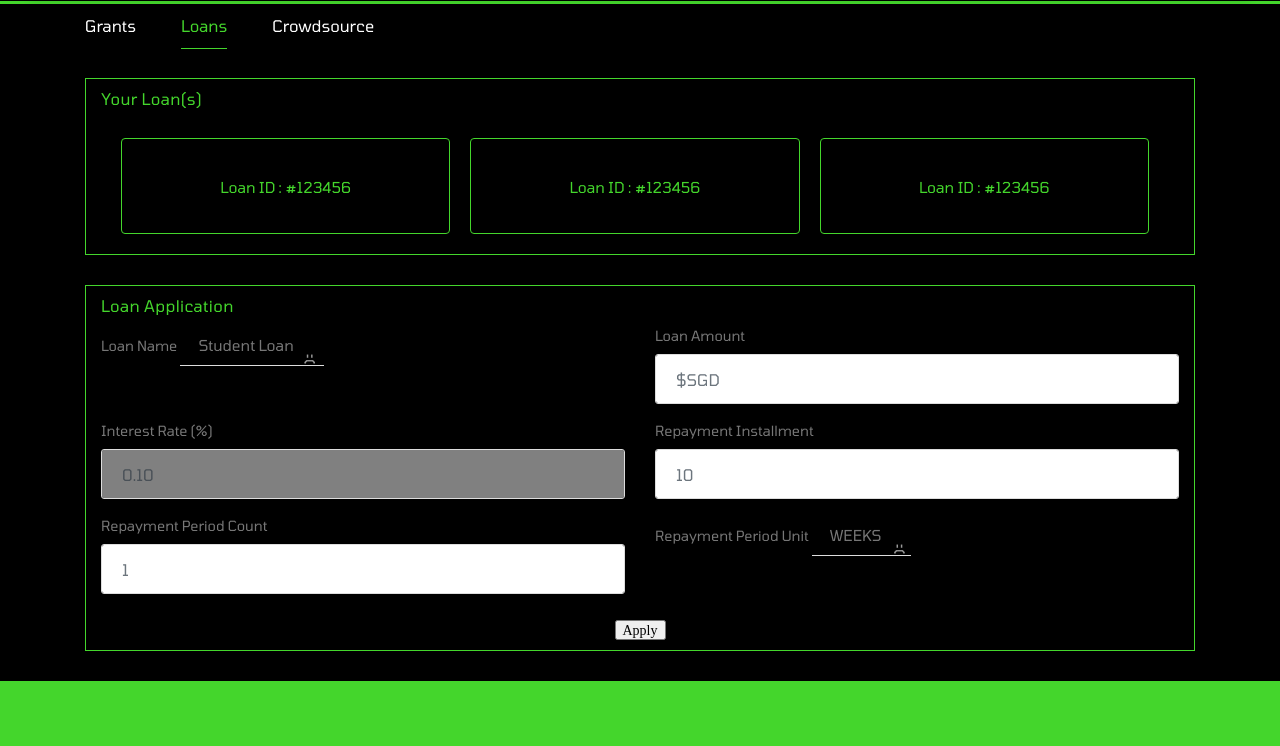
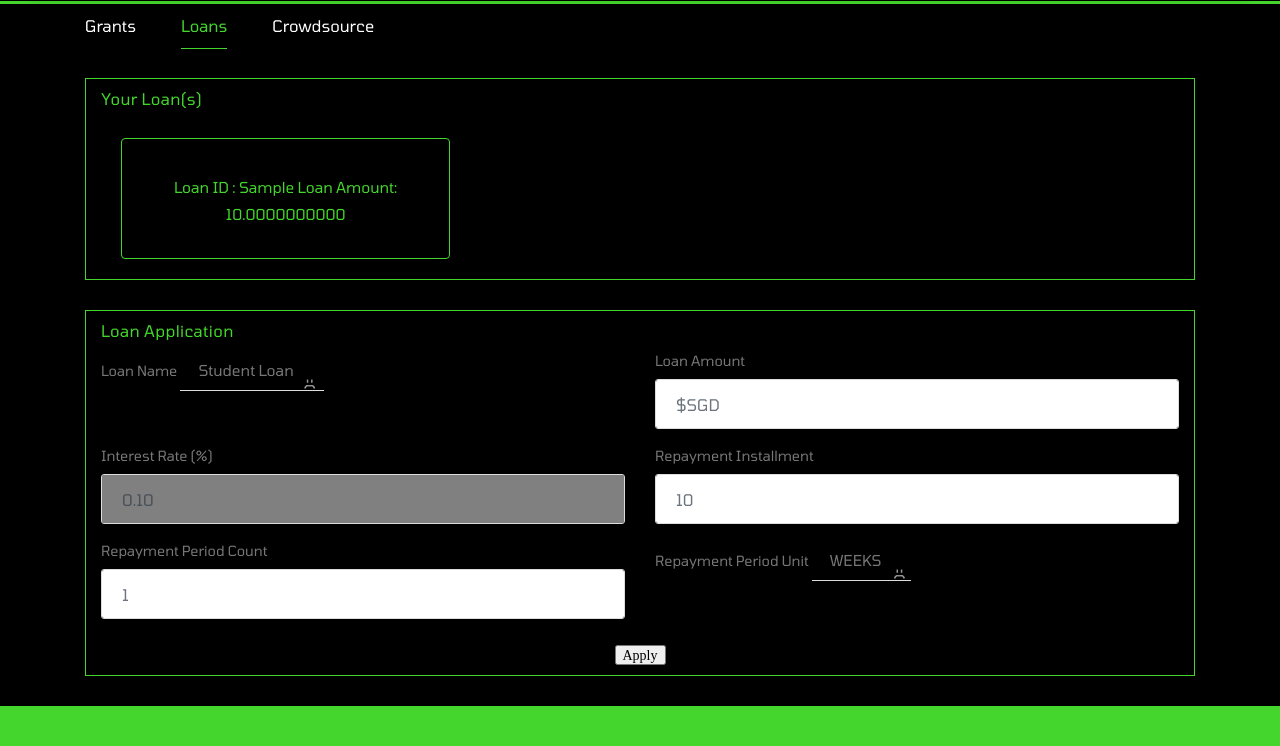
Before and after one commit to twickatwk/finalbankrepo, a Flask app: page /grants in a window 1280 px wide, after a click on "Loans". Shown: the part 562-1308 px from the top of the page. Run offline with Flask 2, Linux system fonts and the light colour scheme; a user stored in the database is signed in; tables that the repository leaves empty hold one stand-in row (values such as "Sample post"); some libraries are stand-ins or nearby versions; some web fonts are replaced.

Commit message:
Update loan view

```diff
--- a/templates/grants.html
+++ b/templates/grants.html
@@ -217,25 +217,17 @@
                                         <div class="col-md-12 mar-tb-30" id="yourloanbox" style="border: #44d62c 1px solid;">
                                             <h6>Your Loan(s)</h6>
                                             <div class="col-md-12 mar-tb-20 text-center hero-catagory-wrapper v1" >
+                                                {% for value in all_loans %}
                                                 <a href="#" class="hero-category-content v1" style="border: #44d62c 1px solid;">
 
-                                                    <p style="color: #44d62c;"class="name">Loan ID : #123456</p>
-                                                    <p class="d-name">Loan Details</p>
+                                                    <p style="color: #44d62c;"class="name">Loan ID : {{value.loanacc_key}} Loan Amount:  {{value.loan_amount}} </p>
+                                                    <!--p class="d-name">Loan Details</p-->
                                                 </a>
-                                                <a href="#" class="hero-category-content v1" style="border: #44d62c 1px solid;">
-
-                                                    <p style="color: #44d62c;"class="name">Loan ID : #123456</p>
-                                                    <p class="d-name">Loan Details</p>
-                                                </a>
-                                                <a href="#" class="hero-category-content v1" style="border: #44d62c 1px solid;">
-
-                                                    <p style="color: #44d62c;"class="name">Loan ID : #123456</p>
-                                                    <p class="d-name">Loan Details</p>
-                                                </a>
-
+                                                {% endfor %}
 
                                             </div>
                                         </div>
+
 
                                         <div class="col-md-12 mar-tb-30" style="border: #44d62c 1px solid;"id="loanApplicationForm">
 
--- a/views.py
+++ b/views.py
@@ -133,9 +133,13 @@ def grant_page():
     currUserFirstName = current_user.first_name
     currUserLastName = current_user.last_name
     currUserID = current_user.user_id
-    grant = Grant.query.filter_by(user_id=currUserID)
-    print(CurrentsAccount.query.filter_by(user_id = currUserID).first())
-    return render_template('grants.html', fname = currUserFirstName, lname = currUserLastName, grant = grant)
+    #grant = Grant.query.filter_by(user_id=currUserID)
+
+    all_loans = LoanAccount.query.filter_by(user_id=currUserID).all()
+    #for i in all_loans:
+    #    print(i.interest_rate)
+
+    return render_template('grants.html', fname = currUserFirstName, lname = currUserLastName,  all_loans = all_loans)
 
 @application.route('/loans')
 #@login_required
```
